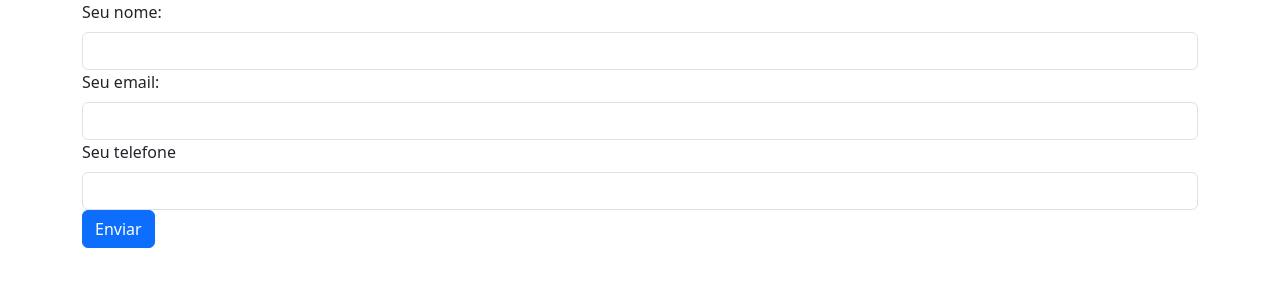
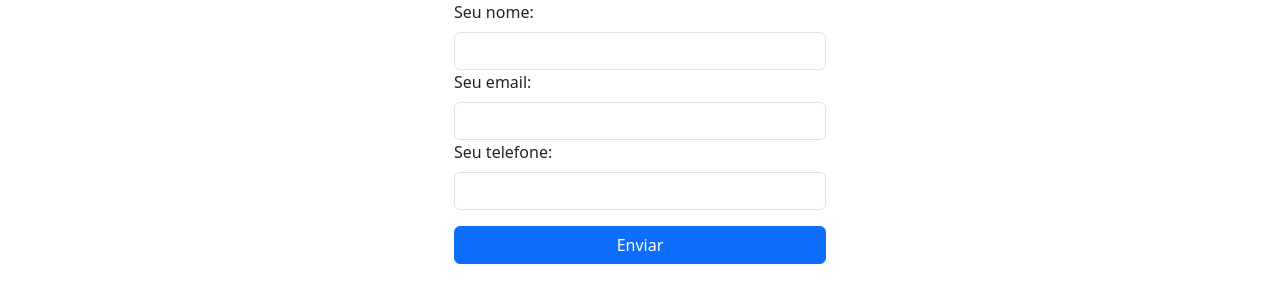
Before and after one commit to JoaoVictorAngelo/Ebac_Fullstack, a plain HTML site: page aula bootstrap/Exercicio bootstrap/index.html in a window 1280 px wide. Drawn offline with nearby package versions, Linux system fonts and the light colour scheme.

Commit message:
atualizado exercício bootstrap

```diff
--- a/aula bootstrap/Exercicio bootstrap/index.html
+++ b/aula bootstrap/Exercicio bootstrap/index.html
@@ -7,15 +7,17 @@
     <link rel="stylesheet" href="https://cdn.jsdelivr.net/npm/bootstrap@5.3.3/dist/css/bootstrap.min.css">
 </head>
 <body>
-    <form class="container">
+    <div class="container">
+        <form class="col-12 col-sm-8 col-md-6 col-lg-4 mx-auto">
             <label class="form-label" for="nome">Seu nome:</label>
             <input class="form-control" type="text" id="nome">
             <label class="form-label" for="email">Seu email:</label>
             <input class="form-control" type="email" id="email">
-        <label class="form-label" for="telefone">Seu telefone</label>
+            <label class="form-label" for="telefone">Seu telefone:</label>
             <input class="form-control" type="tel"id="telefone">
-        <button class="btn btn-xs btn-primary rounded" >Enviar</button>
+            <button class="btn btn-primary w-100 mt-3" >Enviar</button>
         </form>
+    </div>
     <script src="https://cdn.jsdelivr.net/npm/bootstrap@5.3.3/dist/js/bootstrap.bundle.min.js"></script>
 </body>
 </html>
```
Lines whose indentation alone changed are shown as unchanged.
